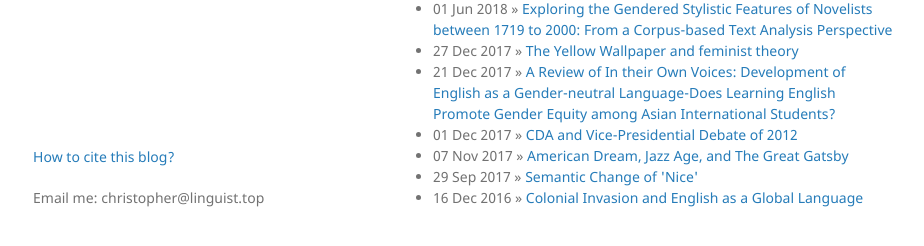
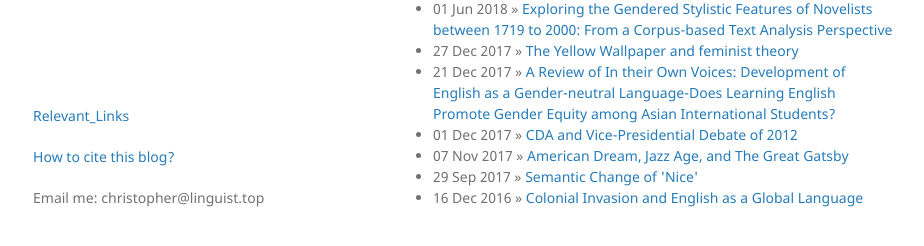
Before and after one commit to ChristopherTLAL/personal-blog, a Jekyll site: the page built from index.md, in a window 1280 px wide and 1116 px high. Shown: the part 838-1084 px from the top of the window, without its empty margins (177-1101 px from the left). Built offline with Jekyll 4.4.1, drawn with Linux system fonts in a browser that asks for light colours; our own code applies the rules of GitHub Pages for plain Markdown files.

Commit message:
Update default.html

```diff
--- a/_layouts/default.html
+++ b/_layouts/default.html
@@ -40,6 +40,7 @@
     </div>
       </section>
       <footer>
+        <p class="view"><a href="Relevant_Links">Relevant_Links</a></p>
         <p><a href="https://linguist.top/How_to_Cite/">How to cite this blog?</a></p>
         <p>Email me: christopher@linguist.top</p>
       </footer>
```
